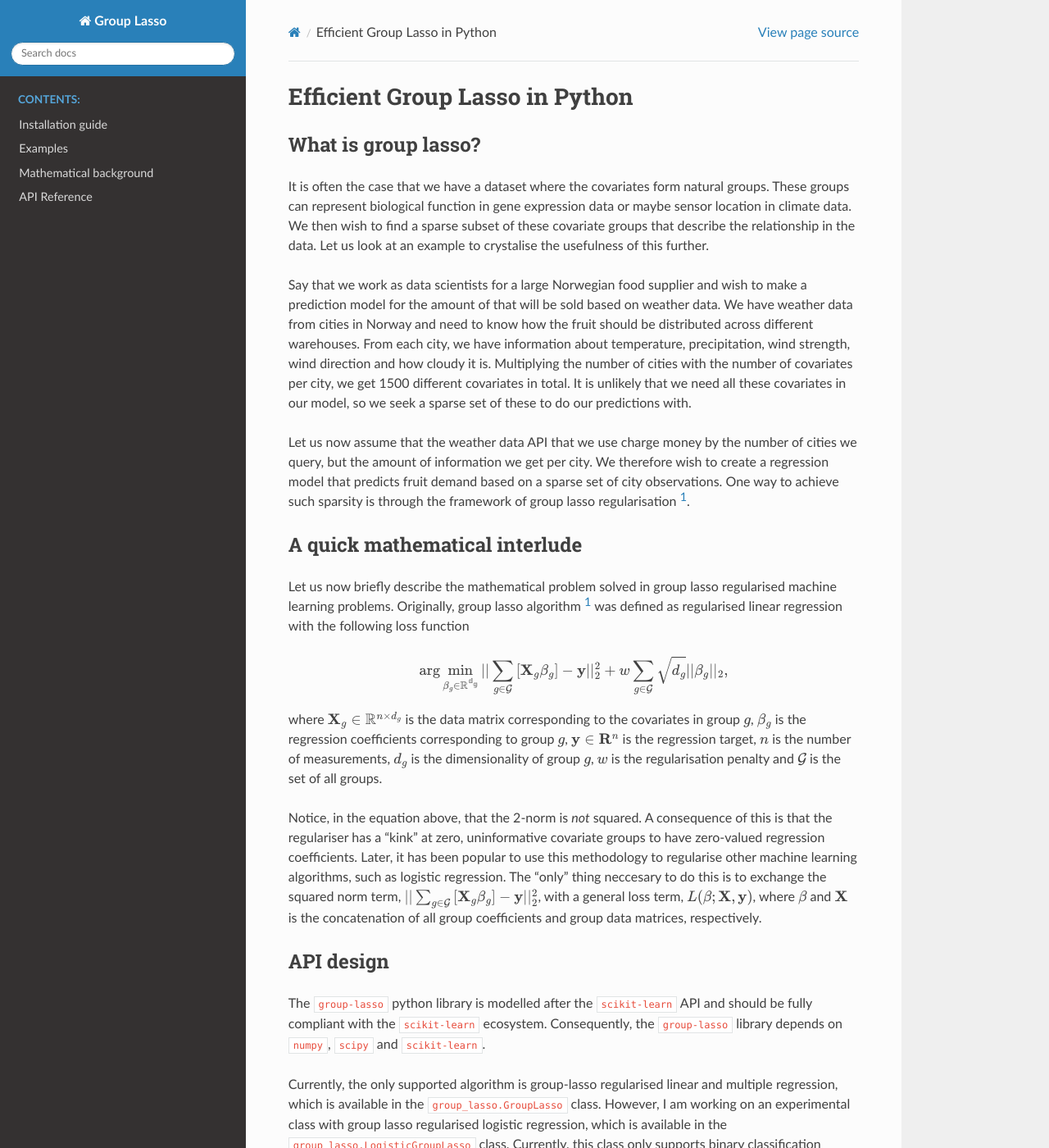
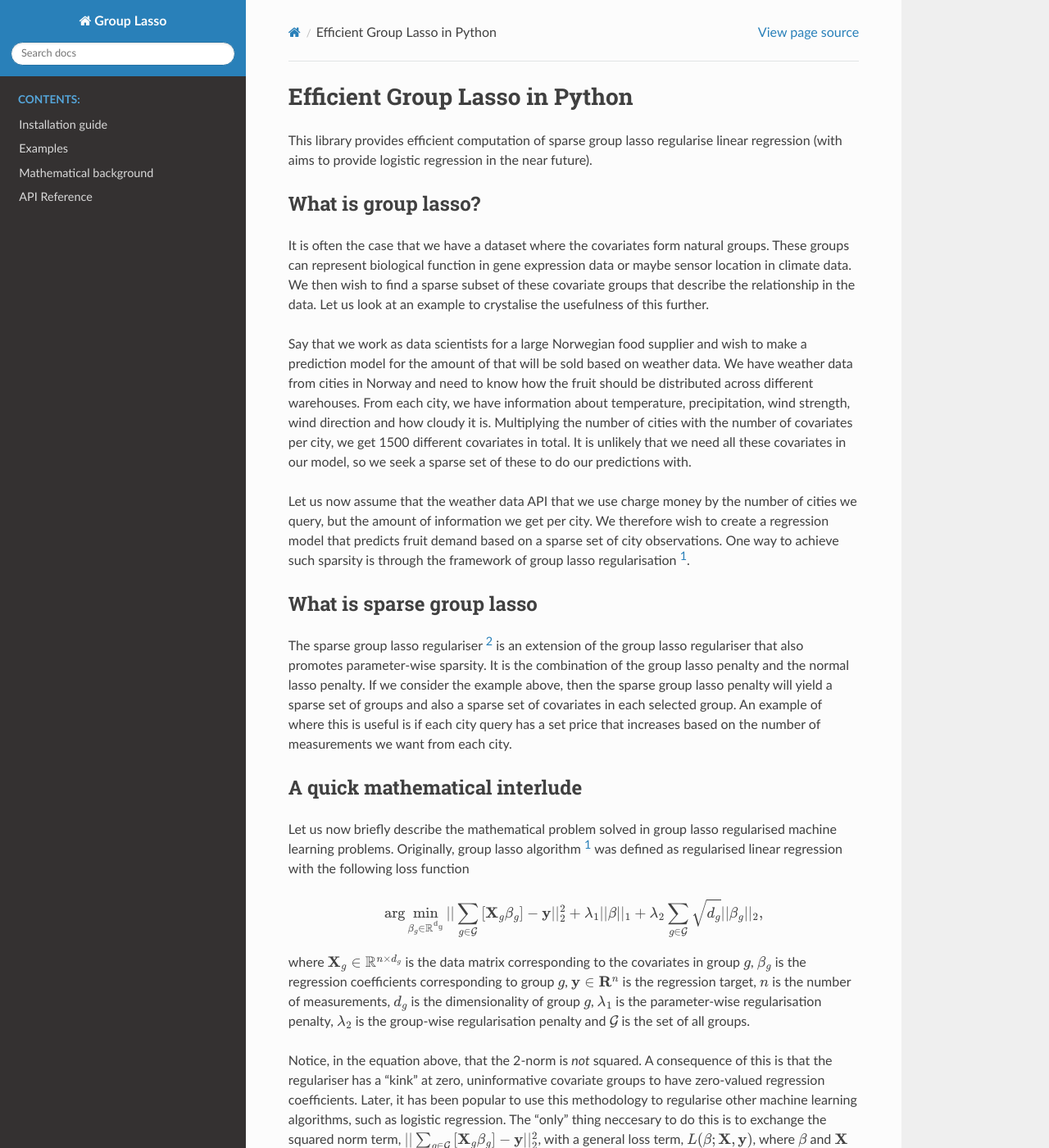
Before and after one commit to yngvem/group-lasso, a Sphinx documentation site: the page built from docs/index.rst, in a window 1280 px wide and 1400 px high. Shown: the whole window at 82% size. Built offline with Sphinx 7.4.7 and the Read the Docs theme 2.0.0, drawn with Linux system fonts in a browser that asks for light colours; some of the changed text lies outside the part shown.

Commit message:
Updated content for SGL

```diff
--- a/docs/index.rst
+++ b/docs/index.rst
@@ -1,5 +1,9 @@
 Efficient Group Lasso in Python
 ===============================
+
+This library provides efficient computation of sparse group lasso regularise
+linear regression (with aims to provide logistic regression in the near
+future).
 
 What is group lasso?
 --------------------
@@ -26,6 +30,16 @@ city. We therefore wish to create a regression model that predicts fruit
 demand based on a sparse set of city observations. One way to achieve such
 sparsity is through the framework of group lasso regularisation [1]_.
 
+What is sparse group lasso
+--------------------------
+
+The sparse group lasso regulariser [2]_ is an extension of the group lasso
+regulariser that also promotes parameter-wise sparsity. It is the combination
+of the group lasso penalty and the normal lasso penalty. If we consider the
+example above, then the sparse group lasso penalty will yield a sparse set
+of groups and also a sparse set of covariates in each selected group. An
+example of where this is useful is if each city query has a set price that
+increases based on the number of measurements we want from each city.
 
 A quick mathematical interlude
 ------------------------------
@@ -38,15 +52,17 @@ was defined as regularised linear regression with the following loss function
 
     \text{arg} \min_{\mathbf{\beta}_g \in \mathbb{R^{d_g}}}
     || \sum_{g \in \mathcal{G}} \left[\mathbf{X}_g\mathbf{\beta}_g\right] - \mathbf{y} ||_2^2
-    + w \sum_{g \in \mathcal{G}} \sqrt{d_g}||\mathbf{\beta}_g||_2,
+    + \lambda_1 ||\mathbf{\beta}||_1
+    + \lambda_2 \sum_{g \in \mathcal{G}} \sqrt{d_g}||\mathbf{\beta}_g||_2,
 
 where :math:`\mathbf{X}_g \in \mathbb{R}^{n \times d_g}` is the data matrix
 corresponding to the covariates in group :math:`g`, :math:`\mathbf{\beta}_g`
 is the regression coefficients corresponding to group :math:`g`,
 :math:`\mathbf{y} \in \mathbf{R}^n` is the regression target, :math:`n` is the
 number of measurements, :math:`d_g` is the dimensionality of group :math:`g`,
-:math:`w` is the regularisation penalty and :math:`\mathcal{G}` is the set of
-all groups.
+:math:`\lambda_1` is the parameter-wise regularisation penalty,
+:math:`\lambda_2` is the group-wise regularisation penalty and
+:math:`\mathcal{G}` is the set of all groups.
 
 Notice, in the equation above, that the 2-norm is *not* squared. A consequence
 of this is that the regulariser has a "kink" at zero, uninformative covariate
@@ -102,3 +118,6 @@ References
 .. [1] Yuan M, Lin Y. Model selection and estimation in regression with
     grouped variables. Journal of the Royal Statistical Society: Series B
     (Statistical Methodology). 2006 Feb;68(1):49-67.
+.. [2] Simon, N., Friedman, J., Hastie, T., & Tibshirani, R. (2013).
+    A sparse-group lasso. Journal of Computational and Graphical
+    Statistics, 22(2), 231-245.
```
Also changed, not shown: docs/maths.rst (+28 -7 lines).
